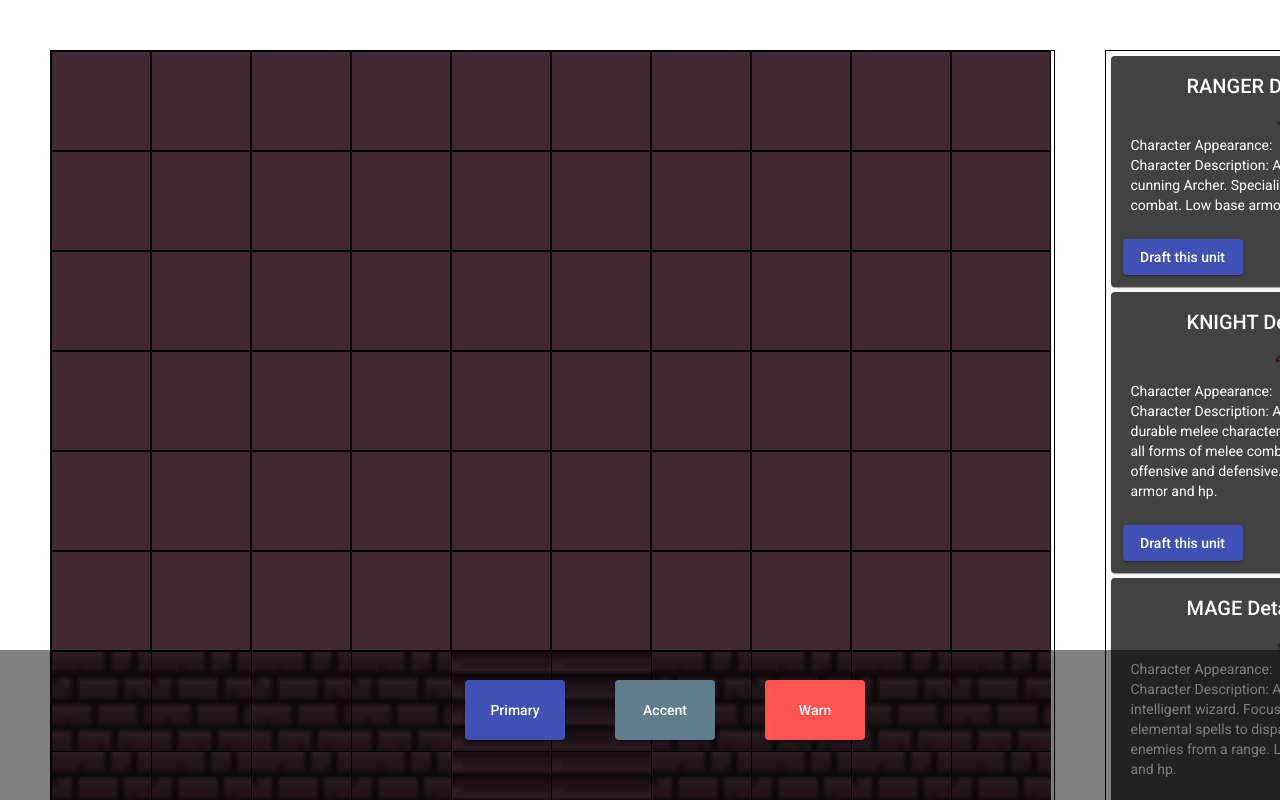
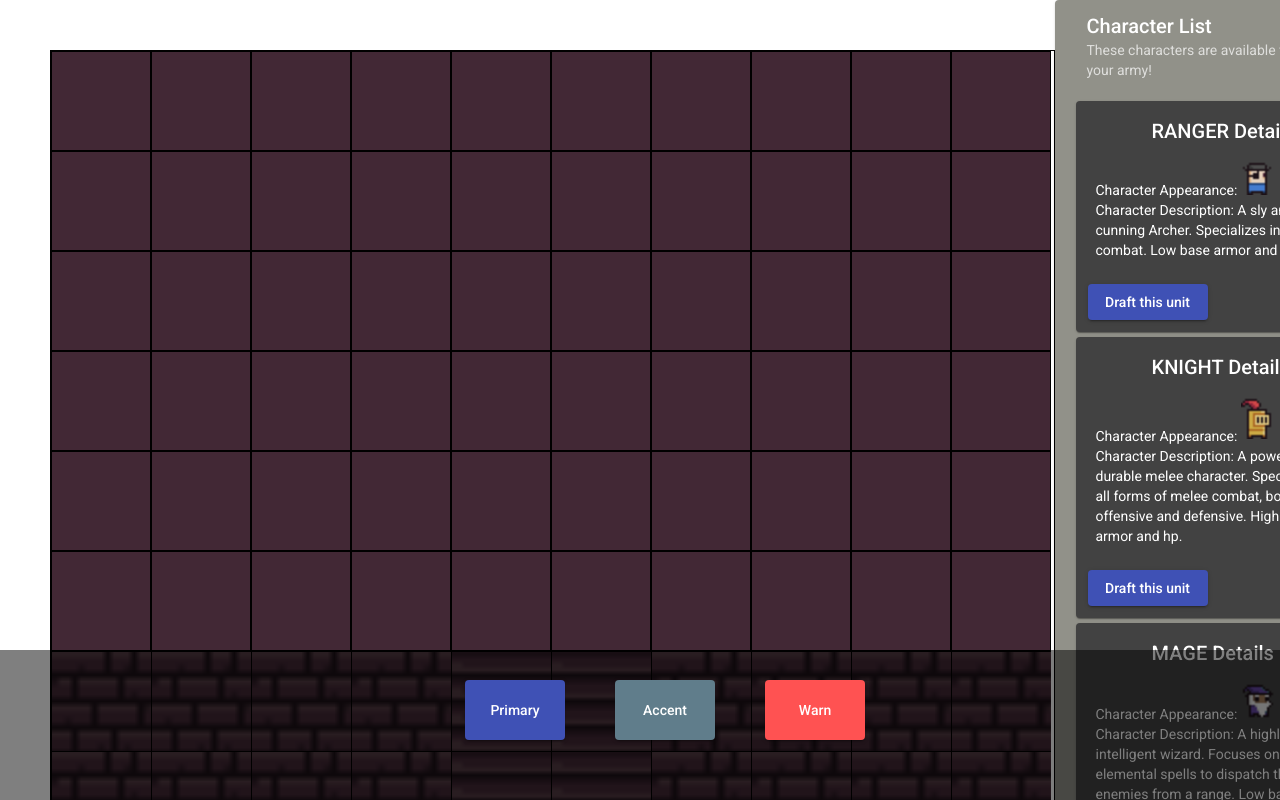
Before and after one commit to zipit145/boardgame, an Angular app: page / in a window 1280 px wide. Shown: the top 800 px of the page. Built offline with nearby package versions, Linux system fonts and the light colour scheme.

Commit message:
put character cards inside a list card. Not thrilled with this, but for the time being this is a placeholder material compoent for this list

```diff
--- a/src/app/character-dashboard/character-dashboard.component.css
+++ b/src/app/character-dashboard/character-dashboard.component.css
@@ -1,6 +1,3 @@
-.CharacterDashboard {
-    border: 1px solid black;
-    width: 225px;
-    margin-left: 50px;
-    margin-top: 50px;
+.mat-card {
+    background-color: #919189;
 }
--- a/src/app/character-dashboard/character-dashboard.component.html
+++ b/src/app/character-dashboard/character-dashboard.component.html
@@ -1,7 +1,12 @@
-<div class="CharacterDashboard">
-
-    <div *ngFor="let character of characters">
-        <app-charactercard [character]="character"></app-charactercard>
-    </div>
-
-</div>
+  <mat-card>
+    <mat-card-header>
+      <mat-card-title>Character List</mat-card-title>
+      <mat-card-subtitle>These characters are available to build your army!</mat-card-subtitle>
+    </mat-card-header>
+    <!-- <img mat-card-image src="https://material.angular.io/assets/img/examples/shiba2.jpg" alt="Photo of a Shiba Inu"> -->
+    <mat-card-content>
+        <div *ngFor="let character of characters">
+            <app-charactercard [character]="character"></app-charactercard>
+        </div>
+    </mat-card-content>
+</mat-card>
--- a/src/custom-theme.scss
+++ b/src/custom-theme.scss
@@ -12,6 +12,9 @@
 // Define the palettes for your theme using the Material Design palettes available in palette.scss
 // (imported above). For each palette, you can optionally specify a default, lighter, and darker
 // hue. Available color palettes: https://material.io/design/color/
+/* For use in src/lib/core/theming/_palette.scss */
+
+
 $boardgame-primary: mat-palette($mat-indigo);
 $boardgame-accent: mat-palette($mat-blue-grey);
 
```
